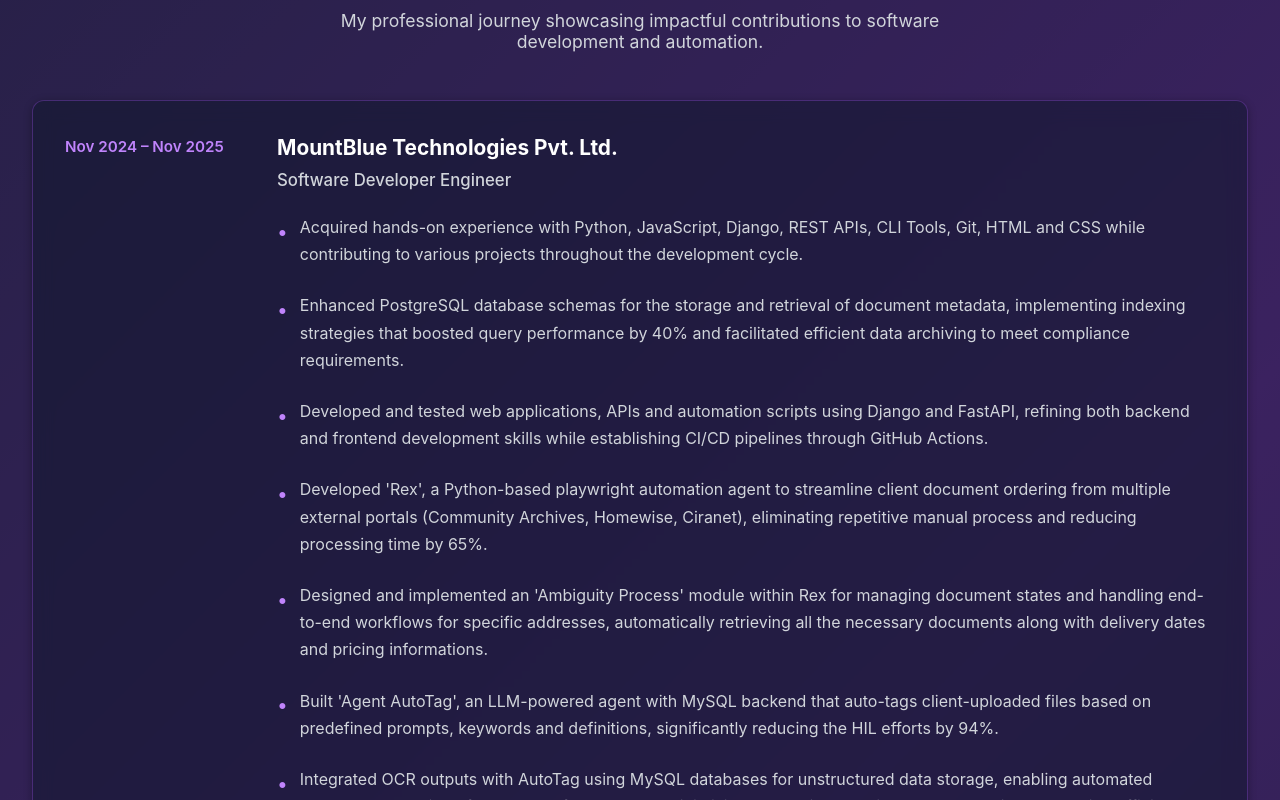
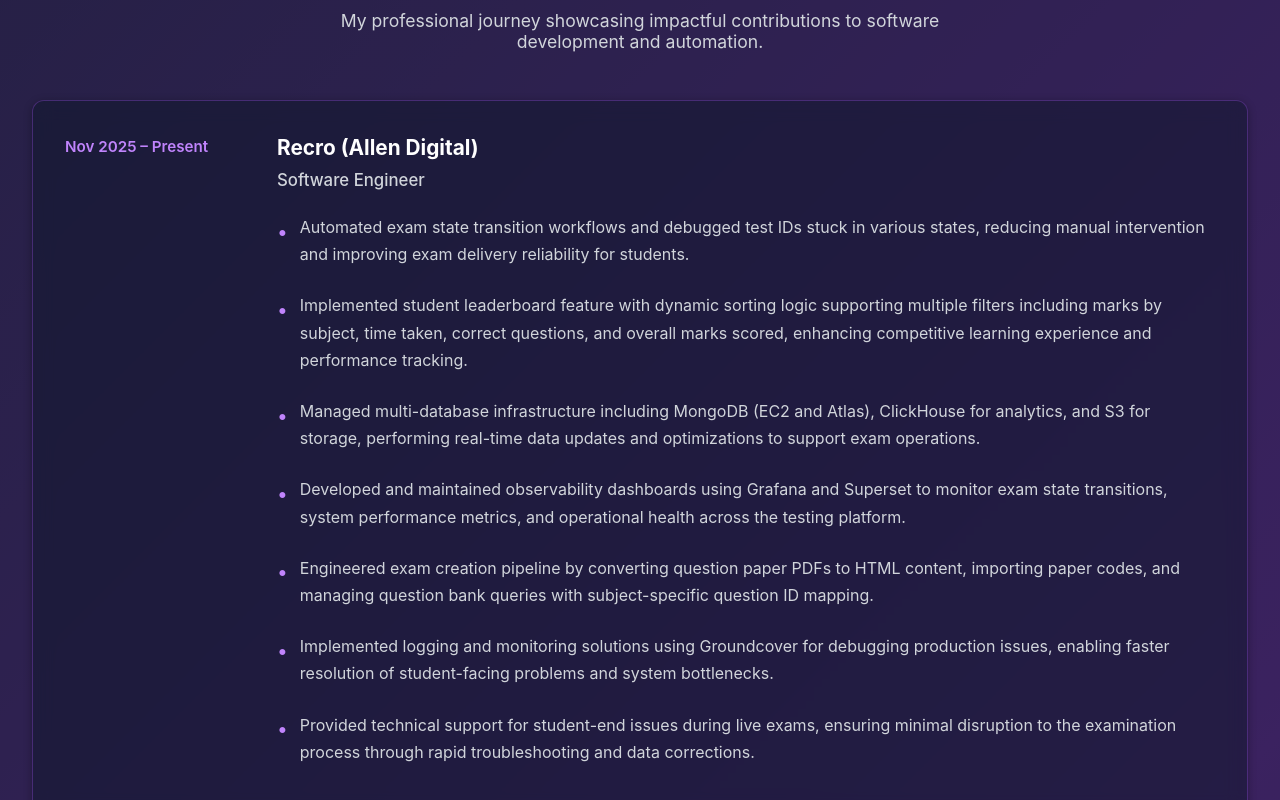
Before and after one commit to pawanprasadpadhy/Portfolio, a React (Create React App) app in the folder frontend/: page / in a window 1280 px wide. Shown: the part 1620-2420 px from the top of the page. Built offline with nearby package versions, Linux system fonts and the light colour scheme; no server answers.

Commit message:
Added Experience

```diff
--- a/frontend/package.json
+++ b/frontend/package.json
@@ -11,7 +11,7 @@
     "react": "^19.2.0",
     "react-dom": "^19.2.0",
     "react-icons": "^5.5.0",
-    "react-router-dom": "^7.9.6",
+    "react-router-dom": "^7.13.0",
     "react-scripts": "5.0.1",
     "web-vitals": "^2.1.4"
   },
--- a/frontend/src/components/Experience.js
+++ b/frontend/src/components/Experience.js
@@ -2,6 +2,21 @@
 
 function Experience() {
 	const experiences = [
+		{
+			period: "Nov 2025 – Present",
+			company: "Recro",
+			client: "Allen Digital",
+			role: "Software Engineer",
+			points: [
+				"Automated exam state transition workflows and debugged test IDs stuck in various states, reducing manual intervention and improving exam delivery reliability for students.",
+				"Implemented student leaderboard feature with dynamic sorting logic supporting multiple filters including marks by subject, time taken, correct questions, and overall marks scored, enhancing competitive learning experience and performance tracking.",
+				"Managed multi-database infrastructure including MongoDB (EC2 and Atlas), ClickHouse for analytics, and S3 for storage, performing real-time data updates and optimizations to support exam operations.",
+				"Developed and maintained observability dashboards using Grafana and Superset to monitor exam state transitions, system performance metrics, and operational health across the testing platform.",
+				"Engineered exam creation pipeline by converting question paper PDFs to HTML content, importing paper codes, and managing question bank queries with subject-specific question ID mapping.",
+				"Implemented logging and monitoring solutions using Groundcover for debugging production issues, enabling faster resolution of student-facing problems and system bottlenecks.",
+				"Provided technical support for student-end issues during live exams, ensuring minimal disruption to the examination process through rapid troubleshooting and data corrections.",
+			],
+		},
 		{
 			period: "Nov 2024 – Nov 2025",
 			company: "MountBlue Technologies Pvt. Ltd.",
@@ -37,6 +52,7 @@
 							<div className="experience-content">
 								<h3 className="experience-company">
 									{exp.company}
+									{exp.client ? ` (${exp.client})` : ""}
 								</h3>
 								<p className="experience-role">{exp.role}</p>
 								<ul className="experience-points">
```
Also changed, not shown: 1 other file (tests, documents, lock files or other folders).
